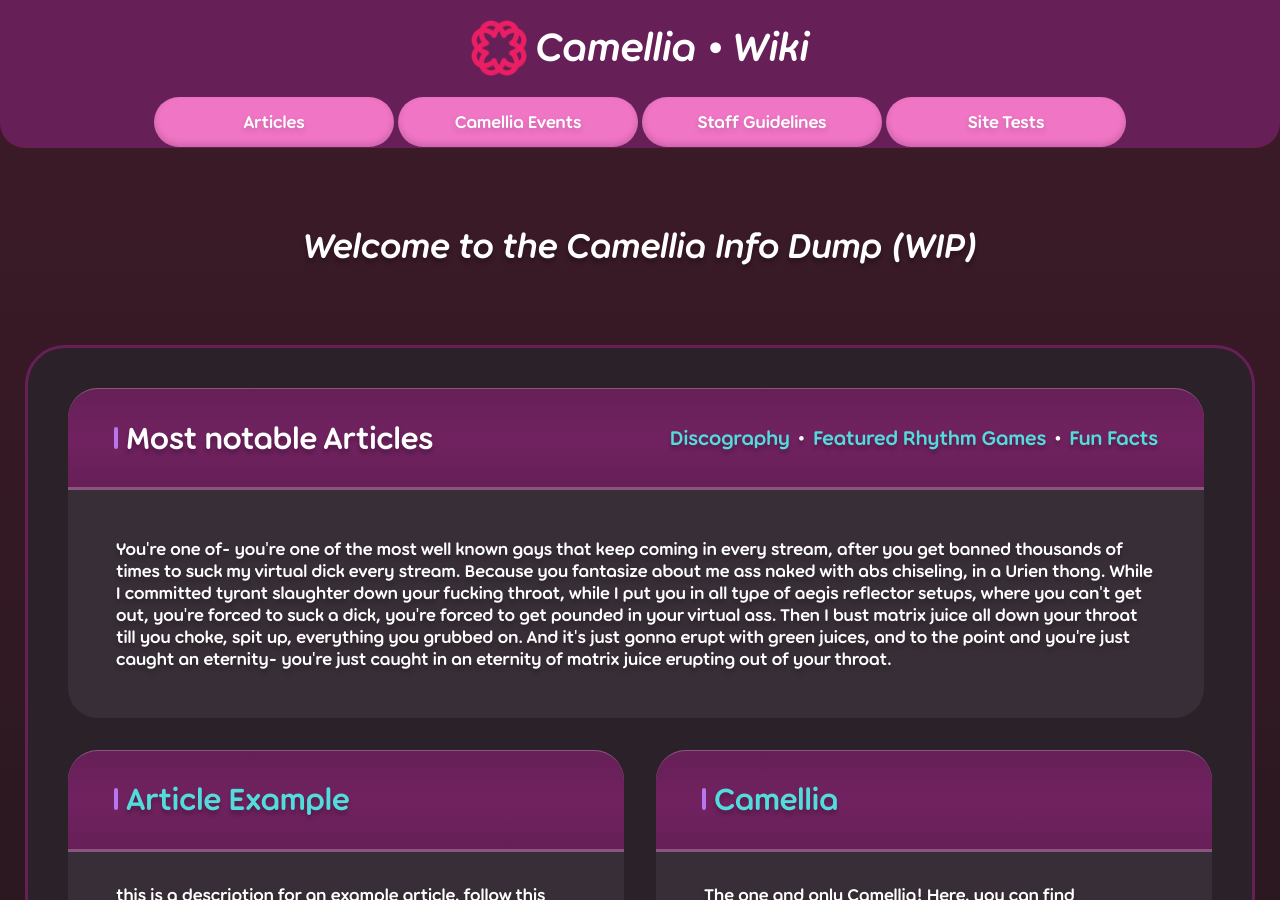
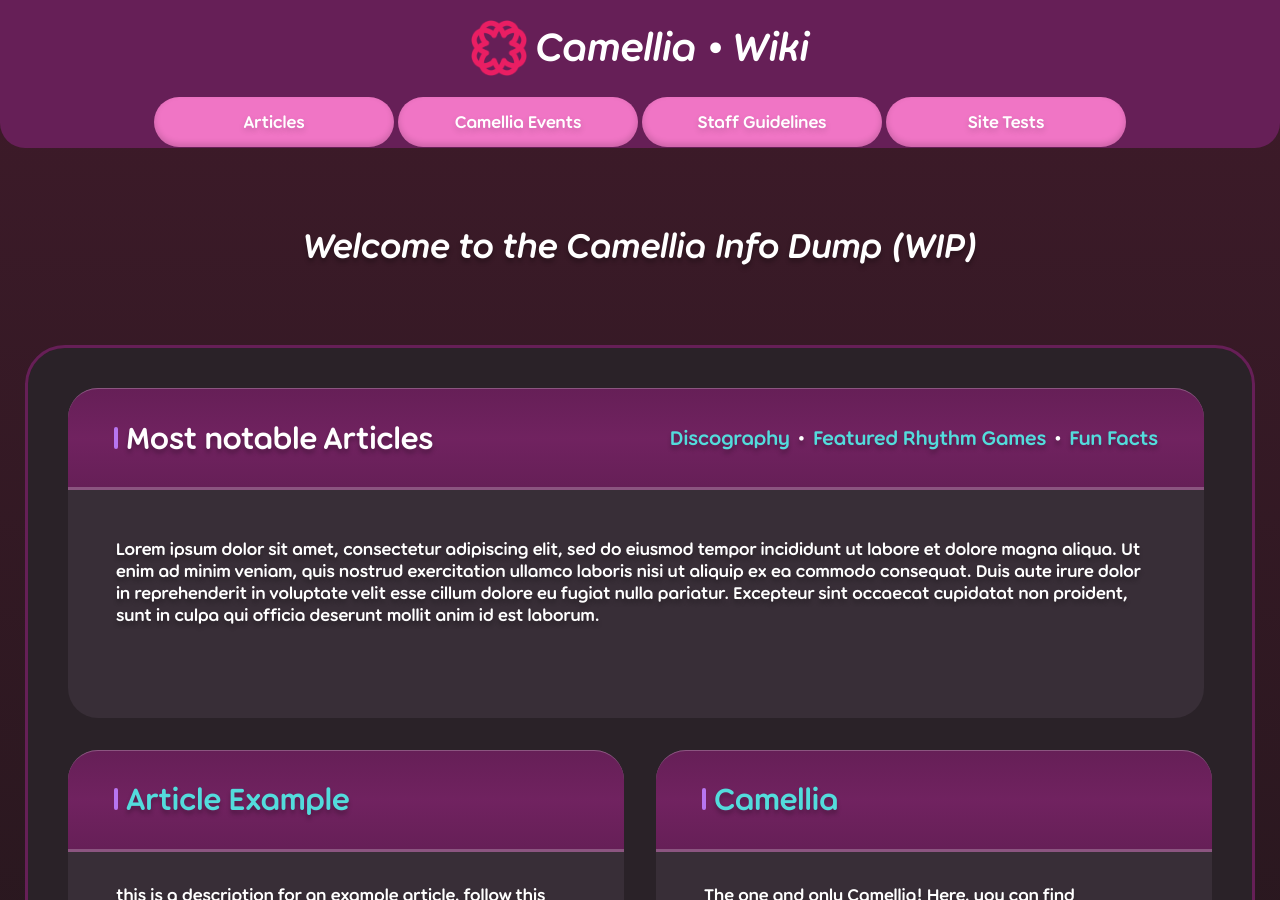
Before and after one commit to CamelliaCommunity/Wiki, a Jekyll site: the page built from index.markdown, in a window 1280 px wide and 900 px high. Built offline with Jekyll 4.4.1, drawn with Linux system fonts in a browser that asks for light colours.

Commit message:
replace with loreim

```diff
--- a/_layouts/home.html
+++ b/_layouts/home.html
@@ -33,13 +33,11 @@
           <a href="#">Fun Facts</a>
         </div>
         <p>
-          You're one of- you're one of the most well known gays that keep coming in every stream, after you get banned
-          thousands of times to suck my virtual dick every stream. Because you fantasize about me ass naked with abs
-          chiseling, in a Urien thong. While I committed tyrant slaughter down your fucking throat, while I put you in
-          all type of aegis reflector setups, where you can't get out, you're forced to suck a dick, you're forced to
-          get pounded in your virtual ass. Then I bust matrix juice all down your throat till you choke, spit up,
-          everything you grubbed on. And it's just gonna erupt with green juices, and to the point and you're just
-          caught an eternity- you're just caught in an eternity of matrix juice erupting out of your throat.
+          Lorem ipsum dolor sit amet, consectetur adipiscing elit, sed do eiusmod tempor incididunt ut labore et dolore
+          magna aliqua. Ut enim ad minim veniam, quis nostrud exercitation ullamco laboris nisi ut aliquip ex ea commodo
+          consequat. Duis aute irure dolor in reprehenderit in voluptate velit esse cillum dolore eu fugiat nulla
+          pariatur. Excepteur sint occaecat cupidatat non proident, sunt in culpa qui officia deserunt mollit anim id
+          est laborum.
         </p>
       </div>
 
```
